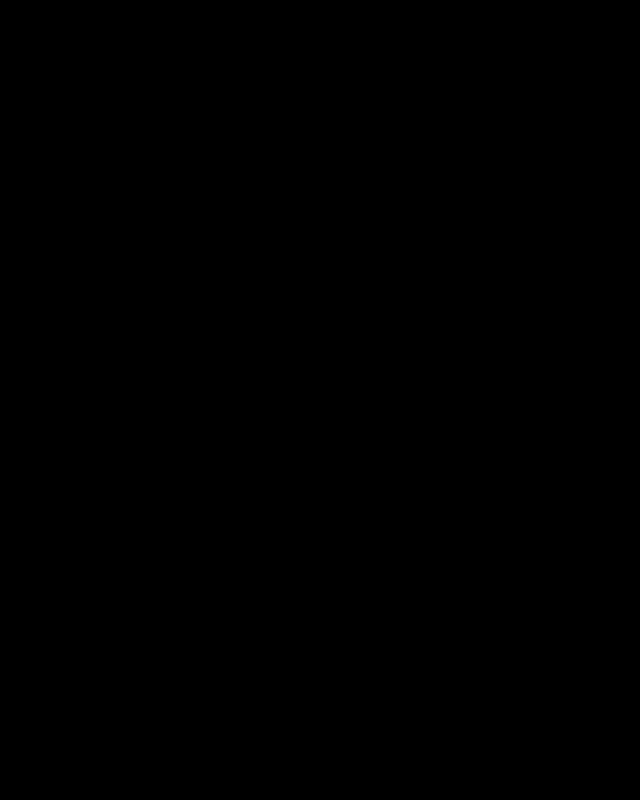
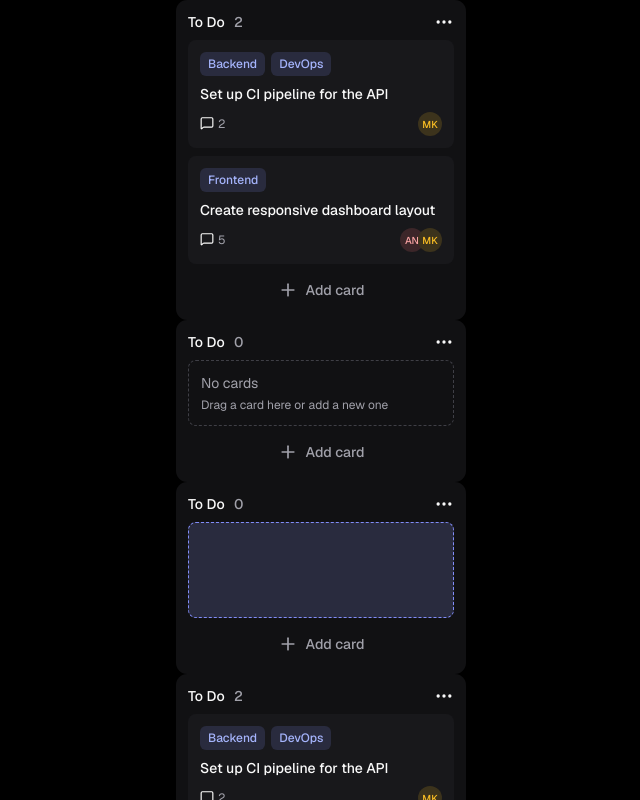
Before and after one commit to Romedix1/Ordo, a Next.js app in the folder frontend/: page / in a window 1280 px wide. Shown: the top 800 px of the page, without its empty margins (319-959 px from the left). Built offline with nearby package versions, Linux system fonts and the light colour scheme.

Commit message:
ui: add column component

```diff
--- a/frontend/src/app/_components/shared/card.tsx
+++ b/frontend/src/app/_components/shared/card.tsx
@@ -8,7 +8,7 @@
   color: string;
 }
 
-interface CardProps {
+export interface CardProps {
   badges: Badge[];
   title: string;
   commentsCount: number;
@@ -25,7 +25,7 @@
     <article
       tabIndex={0}
       className={cn(
-        "p-3 flex flex-col gap-2 w-64",
+        "p-3 flex flex-col gap-2 w-full",
         "bg-card border-border rounded-lg outline-none",
         "hover:border-muted-foreground/30 hover:cursor-pointer focus-visible:ring-[3px] focus-visible:ring-ring/50",
         // drag
@@ -38,7 +38,7 @@
         })}
       </div>
 
-      <h2 className="text-sm font-medium wrap-break-word">{title}</h2>
+      <h3 className="text-sm font-medium wrap-break-word">{title}</h3>
 
       <div className="flex justify-between items-center">
         <div className="flex gap-1">
--- /dev/null
+++ b/frontend/src/app/_components/shared/column.tsx
@@ -0,0 +1,51 @@
+import { Card, CardProps } from "@/app/_components/shared/card";
+import { Button } from "@/app/_components/ui";
+import { cn } from "cn";
+import { Ellipsis, Plus } from "lucide-react";
+
+interface ColumnProps {
+  title: string;
+  cards?: CardProps[];
+  cardOn?: boolean;
+}
+
+export const Column = ({ title, cards, cardOn = false }: ColumnProps) => {
+  return (
+    <section className="p-3 flex flex-col gap-2 w-72.5 bg-column rounded-xl">
+      <div className="flex justify-between items-center">
+        <h2 className="text-sm font-medium">
+          {title}{" "}
+          <span className="ml-1.5 text-muted-foreground">
+            {cards ? cards.length : 0}
+          </span>
+        </h2>
+
+        <Ellipsis className="w-5 h-5 cursor-pointer" />
+      </div>
+
+      {!cards
+        ? !cardOn && (
+            <div
+              className={cn(
+                "flex flex-col gap-1 p-3",
+                "text-muted-foreground border border-dashed border-border-dashed rounded-lg",
+              )}
+            >
+              <h4 className="text-sm">No cards</h4>
+              <p className="text-xs">Drag a card here or add a new one</p>
+            </div>
+          )
+        : cards.map((card, index) => {
+            return <Card key={`column-${title}-card-${index}`} {...card} />;
+          })}
+
+      {cardOn && (
+        <div className="h-24 border border-primary border-dashed bg-accent-subtle rounded-lg"></div>
+      )}
+
+      <Button variant="ghost">
+        <Plus className="w-5 h-5" /> Add card
+      </Button>
+    </section>
+  );
+};
--- a/frontend/src/app/_components/shared/index.tsx
+++ b/frontend/src/app/_components/shared/index.tsx
@@ -1 +1,2 @@
 export * from "./card";
+export * from "./column";
--- a/frontend/src/app/_components/ui/avatarGroup.tsx
+++ b/frontend/src/app/_components/ui/avatarGroup.tsx
@@ -1,4 +1,4 @@
-import { Avatar } from "@/app/_components/ui/avatar";
+import { Avatar } from "@/app/_components/ui";
 
 export interface AvatarUser {
   id: string;
--- a/frontend/src/app/page.tsx
+++ b/frontend/src/app/page.tsx
@@ -1,5 +1,37 @@
+import { Column } from "@/app/_components/shared/column";
+
 export default function Home() {
+  const mockUsers = [
+    { id: "1", initials: "MK" },
+    { id: "2", initials: "AN" },
+  ];
+
+  const mockCards = [
+    {
+      id: "card-1",
+      title: "Set up CI pipeline for the API",
+      badges: [
+        { title: "Backend", color: "indigo" },
+        { title: "DevOps", color: "amber" },
+      ],
+      commentsCount: 2,
+      assignedUsers: [mockUsers[0]],
+    },
+    {
+      id: "card-2",
+      title: "Create responsive dashboard layout",
+      badges: [{ title: "Frontend", color: "sky" }],
+      commentsCount: 5,
+      assignedUsers: [mockUsers[0], mockUsers[1]],
+    },
+  ];
+
   return (
-    <div className="flex flex-col flex-1 items-center justify-center bg-zinc-50 dark:bg-black"></div>
+    <div className="flex flex-col flex-1 items-center justify-center bg-zinc-50 dark:bg-black">
+      <Column title="To Do" cards={mockCards} />
+      <Column title="To Do" />
+      <Column title="To Do" cardOn={true} />
+      <Column title="To Do" cards={mockCards} cardOn={true} />
+    </div>
   );
 }
```
